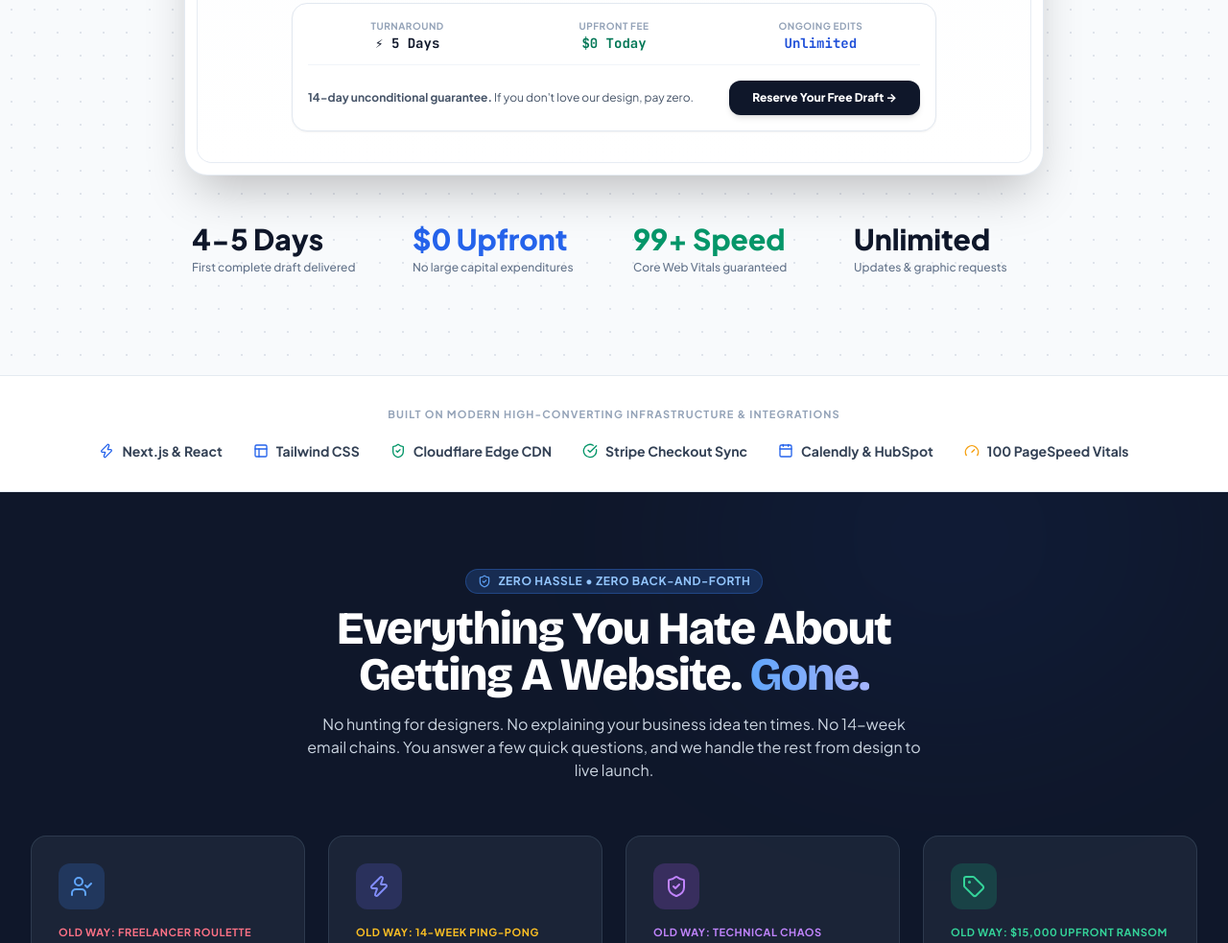
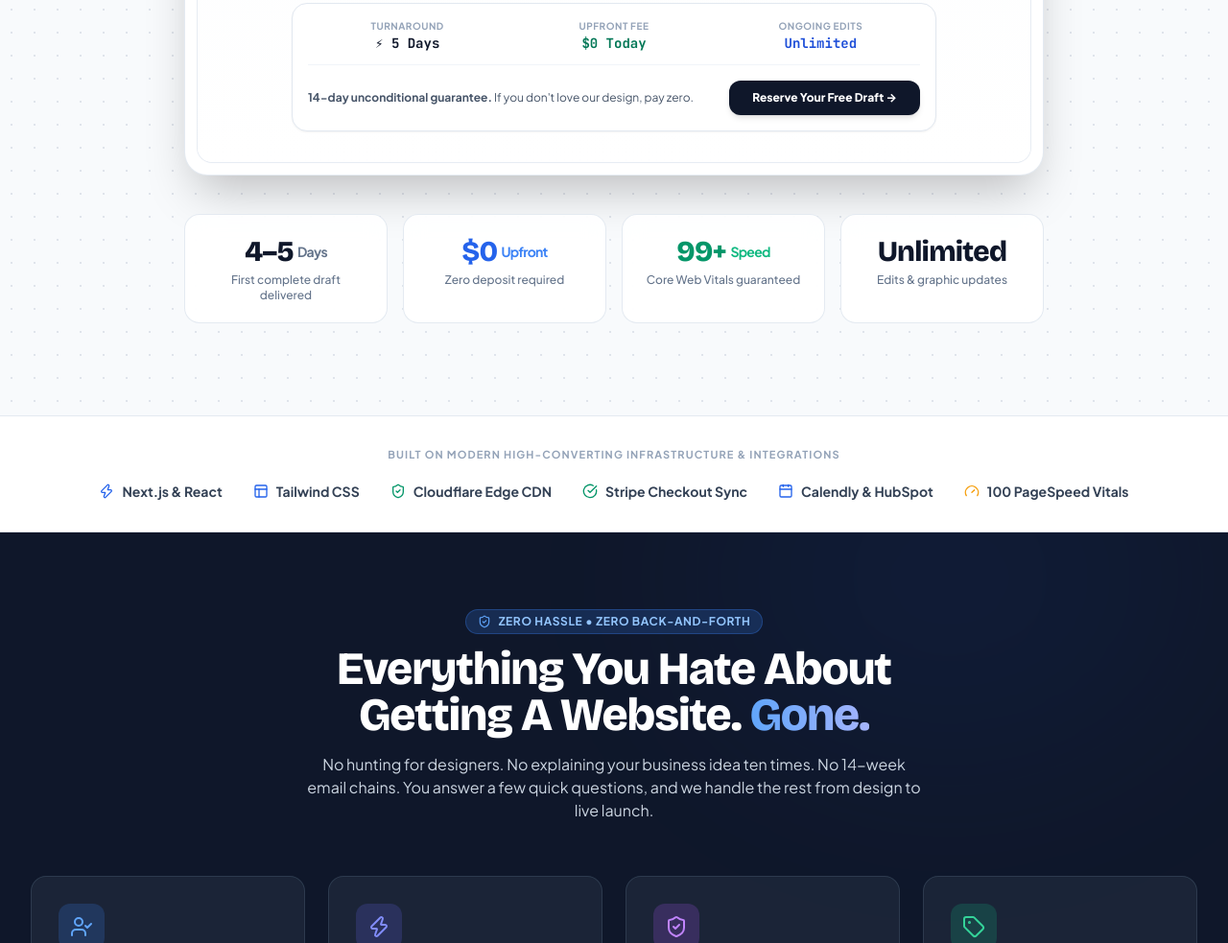
Before and after one commit to 4dopt/webtorq, a website: page index.html in a window 1280 px wide. Shown: the part 1088-2071 px from the top of the page at 96% size. Drawn offline with nearby package versions, Linux system fonts and the light colour scheme.

Commit message:
fix(hero): center and elevate metric cards below scope quiz, remove duplicate closing tags

```diff
--- a/index.html
+++ b/index.html
@@ -618,26 +618,34 @@
           </div>
         </div>
 
-          </div>
-        </div>
-
-        <!-- Metric Badges Row Below Showcase -->
-        <div class="grid grid-cols-2 sm:grid-cols-4 gap-6 max-w-4xl mx-auto pt-10 text-left">
-          <div class="p-2">
-            <div class="text-3xl font-black text-slate-900">4-5 Days</div>
-            <div class="text-xs text-slate-500 font-medium mt-1">First complete draft delivered</div>
-          </div>
-          <div class="p-2">
-            <div class="text-3xl font-black text-blue-600">$0 Upfront</div>
-            <div class="text-xs text-slate-500 font-medium mt-1">No large capital expenditures</div>
-          </div>
-          <div class="p-2">
-            <div class="text-3xl font-black text-emerald-600">99+ Speed</div>
-            <div class="text-xs text-slate-500 font-medium mt-1">Core Web Vitals guaranteed</div>
-          </div>
-          <div class="p-2">
-            <div class="text-3xl font-black text-slate-900">Unlimited</div>
-            <div class="text-xs text-slate-500 font-medium mt-1">Updates & graphic requests</div>
+        <!-- Metric Badges Row Below Showcase (Centered & Modern Elevated Cards) -->
+        <div class="grid grid-cols-2 sm:grid-cols-4 gap-3 sm:gap-4 max-w-4xl mx-auto pt-8 sm:pt-10 text-center">
+          <div class="bg-white/90 backdrop-blur-md rounded-2xl border border-slate-200/90 p-4 sm:p-5 shadow-xs hover:border-blue-400 hover:shadow-md transition-all group">
+            <div class="text-2xl sm:text-3xl font-black text-slate-900 font-display flex items-center justify-center gap-1 group-hover:text-blue-600 transition-colors">
+              <span>4–5</span><span class="text-xs sm:text-sm font-bold text-slate-500 font-sans">Days</span>
+            </div>
+            <div class="text-[11px] sm:text-xs text-slate-500 font-medium mt-1 leading-snug">First complete draft delivered</div>
+          </div>
+
+          <div class="bg-white/90 backdrop-blur-md rounded-2xl border border-slate-200/90 p-4 sm:p-5 shadow-xs hover:border-blue-400 hover:shadow-md transition-all group">
+            <div class="text-2xl sm:text-3xl font-black text-blue-600 font-display flex items-center justify-center gap-1">
+              <span>$0</span><span class="text-xs sm:text-sm font-bold text-blue-500 font-sans">Upfront</span>
+            </div>
+            <div class="text-[11px] sm:text-xs text-slate-500 font-medium mt-1 leading-snug">Zero deposit required</div>
+          </div>
+
+          <div class="bg-white/90 backdrop-blur-md rounded-2xl border border-slate-200/90 p-4 sm:p-5 shadow-xs hover:border-blue-400 hover:shadow-md transition-all group">
+            <div class="text-2xl sm:text-3xl font-black text-emerald-600 font-display flex items-center justify-center gap-1">
+              <span>99+</span><span class="text-xs sm:text-sm font-bold text-emerald-500 font-sans">Speed</span>
+            </div>
+            <div class="text-[11px] sm:text-xs text-slate-500 font-medium mt-1 leading-snug">Core Web Vitals guaranteed</div>
+          </div>
+
+          <div class="bg-white/90 backdrop-blur-md rounded-2xl border border-slate-200/90 p-4 sm:p-5 shadow-xs hover:border-blue-400 hover:shadow-md transition-all group">
+            <div class="text-2xl sm:text-3xl font-black text-slate-900 font-display flex items-center justify-center gap-1 group-hover:text-blue-600 transition-colors">
+              <span>Unlimited</span>
+            </div>
+            <div class="text-[11px] sm:text-xs text-slate-500 font-medium mt-1 leading-snug">Edits & graphic updates</div>
           </div>
         </div>
 
```
